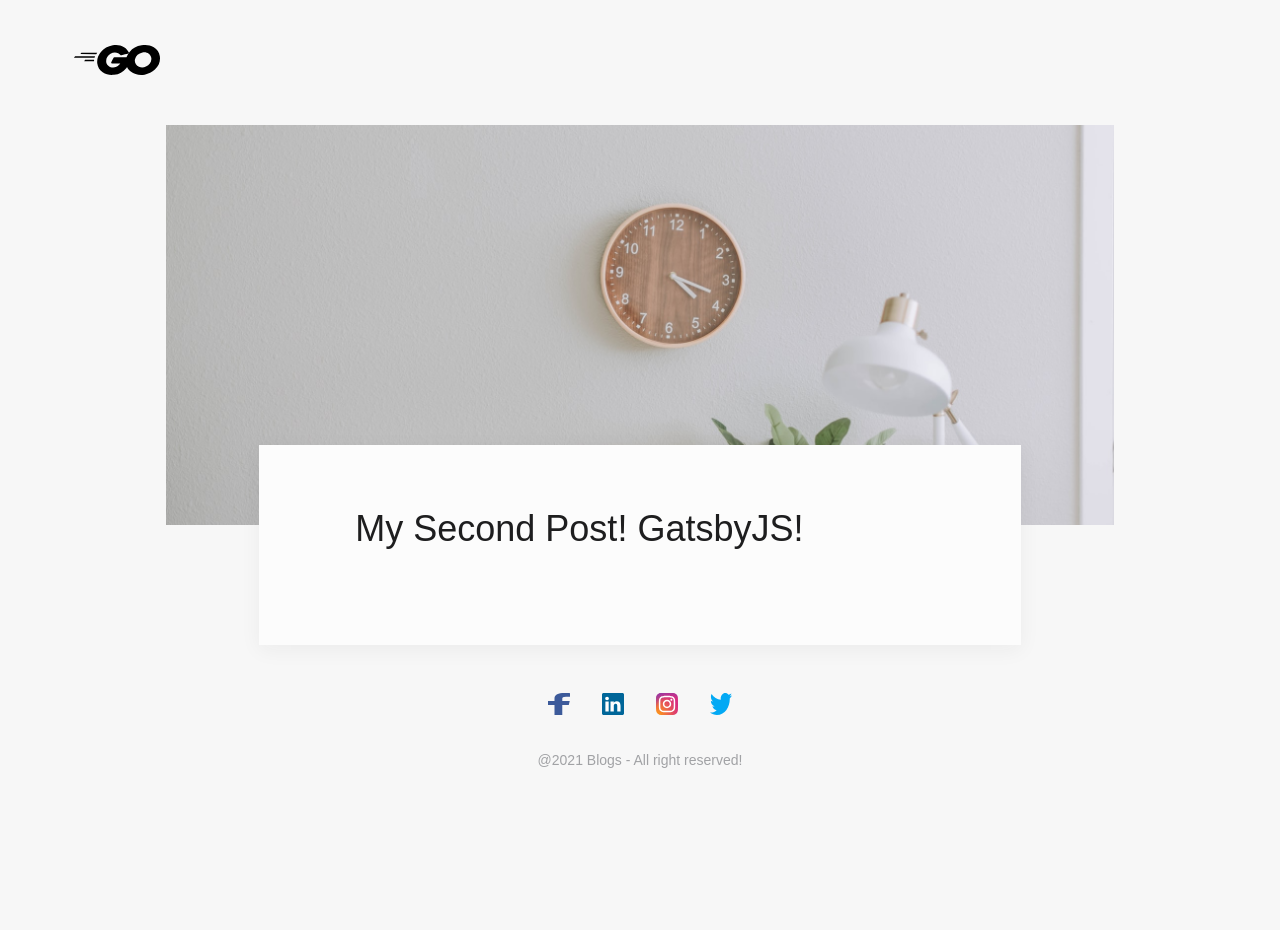
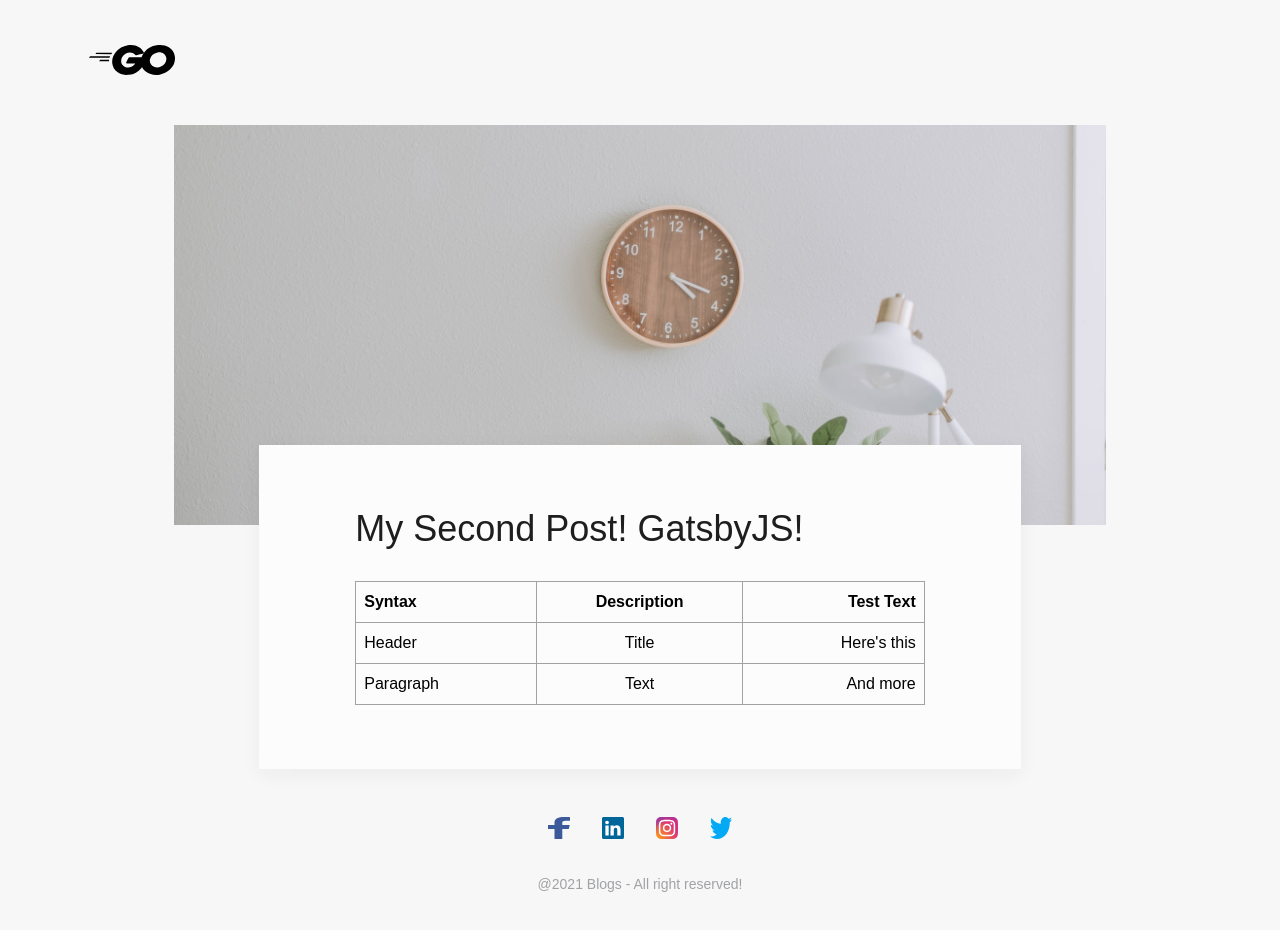
Before and after one commit to golamrabbiazad/my-mdx-blog, a Gatsby site: page /my-second-post in a window 1280 px wide. Before the commit the page ends 825 px from the top, so only its background shows below. Built offline with nearby package versions, Linux system fonts and the light colour scheme; Gatsby itself is replaced by a stand-in of ours; a web font is replaced by a local one.

Commit message:
table added in mdx blog

```diff
--- a/gatsby-browser.js
+++ b/gatsby-browser.js
@@ -1,6 +1,8 @@
 import React from "react"
 import { createGlobalStyle, ThemeProvider } from "styled-components"
+import { Table } from "./src/components"
 import Theme from "./src/themes/theme"
+import { MDXProvider } from "@mdx-js/react"
 
 const GlobalStyles = createGlobalStyle`
     * {
@@ -15,9 +17,15 @@
     }
 `
 
+export const components = {
+  table: Table,
+}
+
 export const wrapRootElement = ({ element }) => (
-  <ThemeProvider theme={Theme}>
-    <GlobalStyles />
-    {element}
-  </ThemeProvider>
+  <MDXProvider components={components}>
+    <ThemeProvider theme={Theme}>
+      <GlobalStyles />
+      {element}
+    </ThemeProvider>
+  </MDXProvider>
 )
--- a/gatsby-ssr.js
+++ b/gatsby-ssr.js
@@ -1,6 +1,8 @@
 import React from "react"
 import { createGlobalStyle, ThemeProvider } from "styled-components"
+import { Table } from "./src/components"
 import Theme from "./src/themes/theme"
+import { MDXProvider } from "@mdx-js/react"
 
 const GlobalStyles = createGlobalStyle`
     * {
@@ -15,9 +17,15 @@
     }
 `
 
+export const components = {
+  table: Table,
+}
+
 export const wrapRootElement = ({ element }) => (
-  <ThemeProvider theme={Theme}>
-    <GlobalStyles />
-    {element}
-  </ThemeProvider>
+  <MDXProvider components={components}>
+    <ThemeProvider theme={Theme}>
+      <GlobalStyles />
+      {element}
+    </ThemeProvider>
+  </MDXProvider>
 )
--- /dev/null
+++ b/src/components/Table.js
@@ -0,0 +1,10 @@
+import React from "react"
+import { TableWrapper } from "../styles"
+
+export const Table = ({ children }) => {
+  return (
+    <TableWrapper>
+      <table>{children}</table>
+    </TableWrapper>
+  )
+}
--- a/src/components/index.js
+++ b/src/components/index.js
@@ -7,3 +7,4 @@
 export * from "./Button"
 export * from "./Pagination"
 export * from "./Post"
+export * from "./Table"
--- a/src/posts/my-second-post/index.mdx
+++ b/src/posts/my-second-post/index.mdx
@@ -5,3 +5,8 @@
 featureImage: nature-2.jpg
 excerpt: The primary source of the journal remains, as established at its founding, research scientists; editing standards are primarily concerned with technical readability.
 ---
+
+| Syntax    | Description |   Test Text |
+| :-------- | :---------: | ----------: |
+| Header    |    Title    | Here's this |
+| Paragraph |    Text     |    And more |
--- /dev/null
+++ b/src/styles/TableElements.js
@@ -0,0 +1,6 @@
+import styled from "styled-components"
+
+export const TableWrapper = styled.div`
+  overflow-x: auto;
+  margin-top: 2rem;
+`
--- a/src/styles/index.js
+++ b/src/styles/index.js
@@ -9,3 +9,4 @@
 export * from "./PaginationElements"
 export * from "./ContentElements"
 export * from "./PostElements"
+export * from "./TableElements"
```
Also changed, not shown: package.json (+10 -10 lines), 1 other file.
